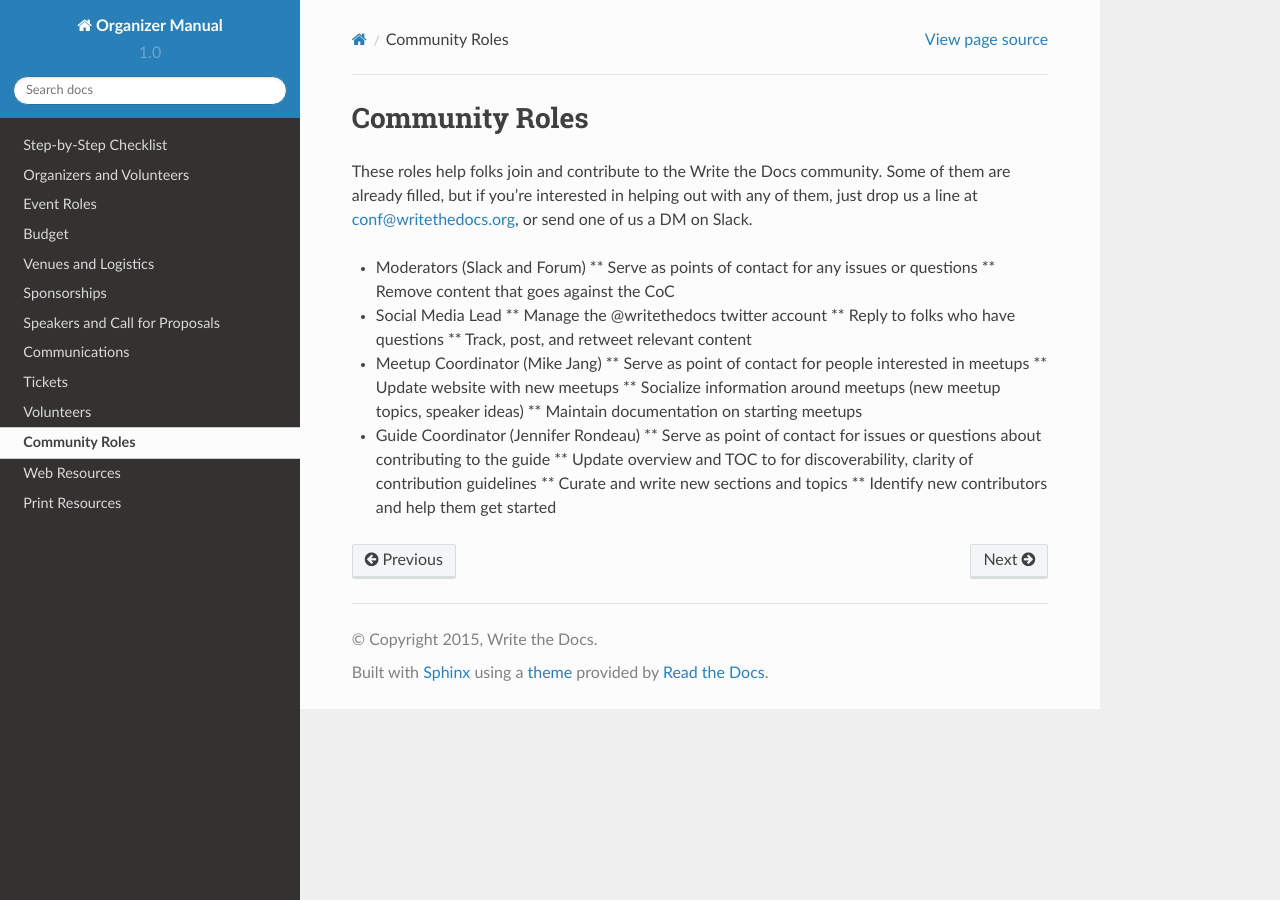
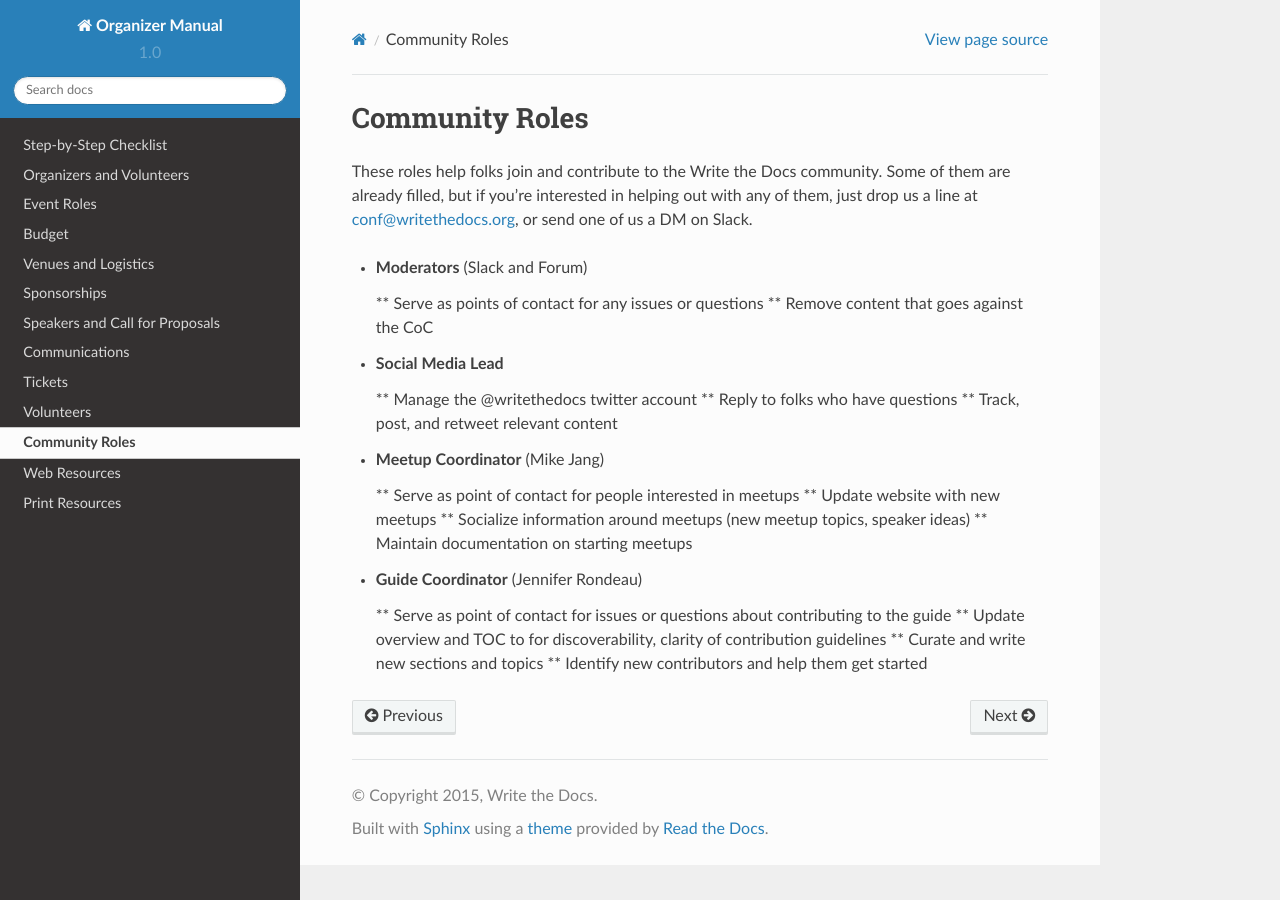
Before and after one commit to writethedocs/organizer-manual, a Sphinx documentation site: the page built from docs/confs/community-roles.rst, in a window 1280 px wide. Built offline with Sphinx 7.4.7 and the Read the Docs theme 2.0.0, drawn with Linux system fonts in a browser that asks for light colours.

Commit message:
Fix up list markup
So sorry I missed this one! Will install Sphinx and RTD this evening at
Python workshop, promise!

```diff
--- a/docs/confs/community-roles.rst
+++ b/docs/confs/community-roles.rst
@@ -5,22 +5,26 @@ Community Roles
 
 These roles help folks join and contribute to the Write the Docs community. Some of them are already filled, but if you're interested in helping out with any of them, just drop us a line at conf@writethedocs.org, or send one of us a DM on Slack.
 
-* Moderators (Slack and Forum)
+* **Moderators** (Slack and Forum)
+
   ** Serve as points of contact for any issues or questions
   ** Remove content that goes against the CoC
 
-* Social Media Lead
+* **Social Media Lead**
+
   ** Manage the @writethedocs twitter account
   ** Reply to folks who have questions
   ** Track, post, and retweet relevant content
 
-* Meetup Coordinator (Mike Jang)
+* **Meetup Coordinator** (Mike Jang)
+
   ** Serve as point of contact for people interested in meetups
   ** Update website with new meetups
   ** Socialize information around meetups (new meetup topics, speaker ideas)
   ** Maintain documentation on starting meetups
 
-* Guide Coordinator (Jennifer Rondeau)
+* **Guide Coordinator** (Jennifer Rondeau)
+
   ** Serve as point of contact for issues or questions about contributing to the guide
   ** Update overview and TOC to for discoverability, clarity of contribution guidelines
   ** Curate and write new sections and topics
```
